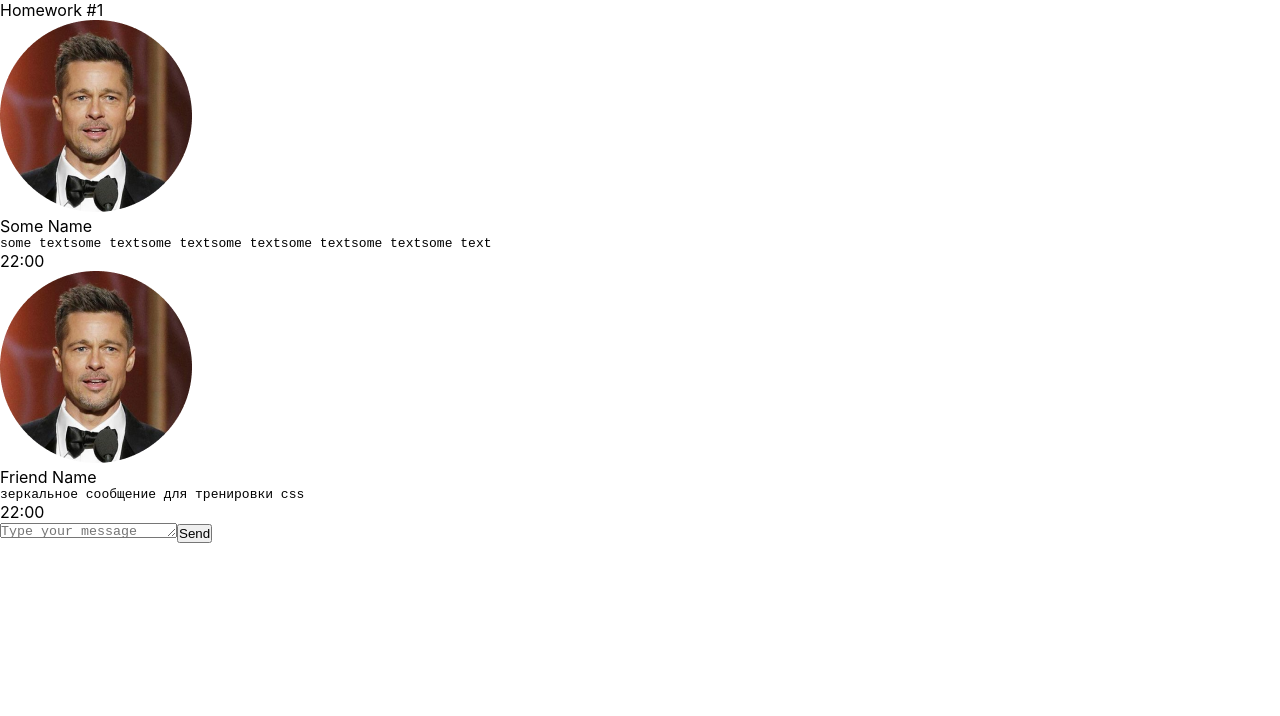
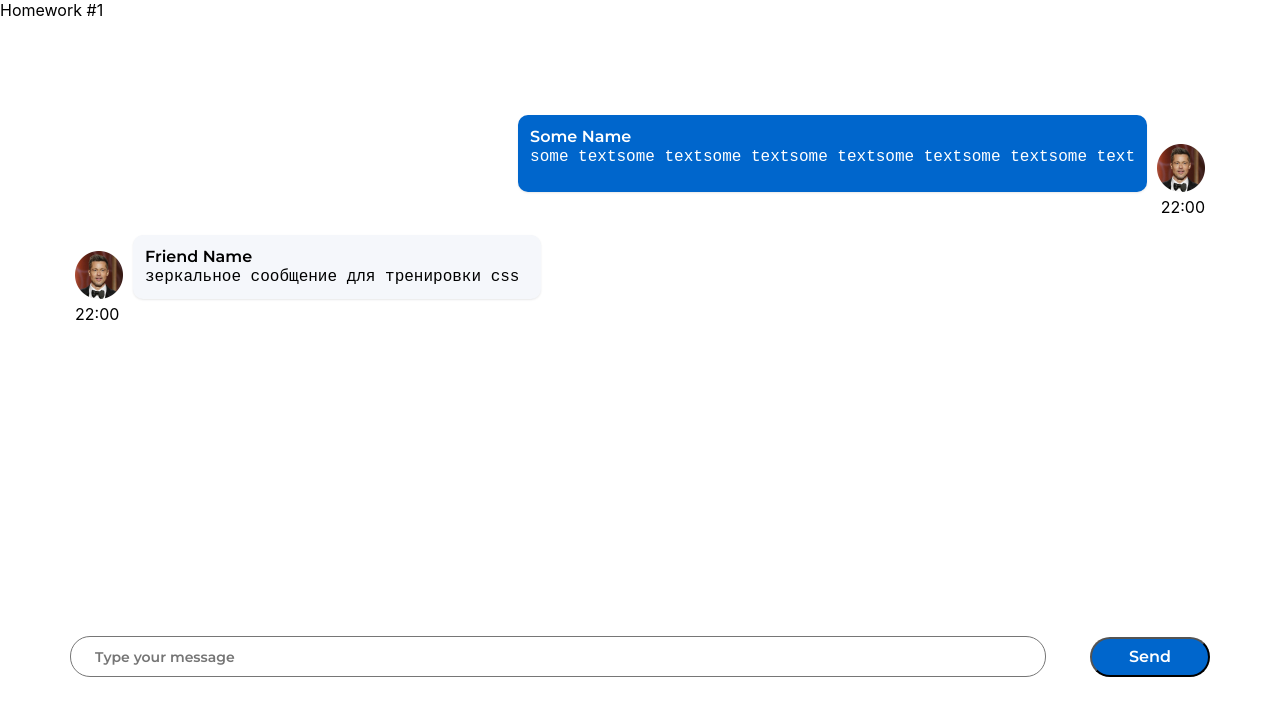
Before and after one commit to AndriiNyzhnyk1994/hws2-master, a React (Create React App) app: page / in a window 1280 px wide. Shown: the top 716 px of the page. Built offline with nearby package versions, Linux system fonts and the light colour scheme.

Commit message:
hw2.1 is done

```diff
--- a/public/index.html
+++ b/public/index.html
@@ -1,14 +1,15 @@
 <!DOCTYPE html>
 <html lang="en">
+
 <head>
   <meta charset="utf-8" />
   <link rel="icon" href="%PUBLIC_URL%/favicon.ico" />
   <meta name="viewport" content="width=device-width, initial-scale=1" />
   <meta name="theme-color" content="#000000" />
-    <meta
-      name="description"
-      content="Web site created using create-react-app"
-    />
+  <meta name="description" content="Web site created using create-react-app" />
+  <link rel="preconnect" href="https://fonts.googleapis.com">
+  <link rel="preconnect" href="https://fonts.gstatic.com" crossorigin>
+  <link href="https://fonts.googleapis.com/css2?family=Montserrat:wght@600&display=swap" rel="stylesheet">
   <link rel="apple-touch-icon" href="%PUBLIC_URL%/logo192.png" />
   <!--
       manifest.json provides metadata used when your web app is installed on a
@@ -26,6 +27,7 @@
     -->
   <title>React App</title>
 </head>
+
 <body>
   <noscript>You need to enable JavaScript to run this app.</noscript>
   <div id="root"></div>
@@ -40,4 +42,5 @@
       To create a production bundle, use `npm run build` or `yarn build`.
     -->
 </body>
+
 </html>
--- a/src/s1-main/App.module.css
+++ b/src/s1-main/App.module.css
@@ -1,11 +1,24 @@
 .App {
     --header_height: 60px;
+    display: flex;
+    justify-content: center;
 }
 
+
 .hw {
-
+    min-width: 1280px;
+    min-height: 720px;
+    color: #FFF;
+    padding: 70px;
+    display: flex;
+    flex-direction: column;
+    justify-content: space-between;
 }
 
 .hwTitle {
+    width: 165px;
+    height: 27px;
+    top: 131px;
+    left: 70px;
 
 }
--- a/src/s2-homeworks/hw01/HW1.tsx
+++ b/src/s2-homeworks/hw01/HW1.tsx
@@ -44,7 +44,7 @@ export const friendMessage0: MessageType = {
         name: 'Friend Name', // можно менять
     },
     message: {
-        text: 'зеркальное сообщение для тренировки css', // можно менять
+        text: 'зеркальное сообщение для тренировки css ', // можно менять
         time: '22:00', // можно менять
     },
 }
--- a/src/s2-homeworks/hw01/friend-message/FriendMessage.module.css
+++ b/src/s2-homeworks/hw01/friend-message/FriendMessage.module.css
@@ -1,31 +1,53 @@
 .friendMessage {
+    display: flex;
+    flex-direction: column;
+    margin: 5px;
+}
+
+.friendImageAndText {
+    display: flex;
+    justify-content: flex-start;
+    align-items: center;
+    flex-direction: row;
+}
+
+.friendImageAndText img {
+    width: 48px;
+    height: 48px;
+    margin-right: 10px;
+    align-self: flex-end;
+}
+
+.friendText {
+    min-width: 200px;
+    padding: 12px;
+    color: black;
+    background-color: #F5F7FB;
+    box-shadow: 0px 1px 2px 0px #1D21261A;
+    margin-top: 32px;
+    margin-right: 13;
+    margin-bottom: 8;
+    margin-top: 13px;
+    font-family: Montserrat;
+    font-size: 16px;
+    font-weight: 400;
+    line-height: 20px;
+    letter-spacing: 0em;
+    text-align: left;
+    border-radius: 10px;
 
 }
 
-.friendImageAndText {
-
-}
-
-.friendImageAndText img {
-
-}
-
-.friendText {
-
-}
-
-.friendText:after {
-
-}
+.friendText:after {}
 
 .friendName {
 
+    height: 20px;
 }
 
-.friendMessageText {
-
-}
+.friendMessageText {}
 
 .friendTime {
-
+    color: black;
+    margin-top: 5px;
 }
--- a/src/s2-homeworks/hw01/message-sender/MessageSender.module.css
+++ b/src/s2-homeworks/hw01/message-sender/MessageSender.module.css
@@ -1,18 +1,49 @@
 .sendForm {
+    display: flex;
+    justify-content: center;
+    align-items: center;
+}
+
+.textarea {
+    width: 976px;
+    min-height: 40px;
+    border-radius: 20px;
+    resize: none;
+    overflow: hidden;
+    overflow-y: hidden;
+    padding: 12px;
+    padding-left: 24px;
+    outline: none;
+    font-family: Montserrat;
+    font-size: 14px;
+    font-weight: 400;
+    line-height: 17px;
+    letter-spacing: 0em;
+    text-align: left;
 
 }
 
-.textarea {
-
-}
 
 .button {
-
+    width: 120px;
+    height: 40px;
+    border-radius: 20px;
+    background-color: #0066CC;
+    color: #fff;
+    cursor: pointer;
+    font-family: Montserrat;
+    font-size: 16px;
+    font-weight: 600;
+    line-height: 20px;
+    letter-spacing: 0em;
+    text-align: center;
+    margin-left: 44px;
 }
 
 .button:hover {
+    opacity: 0.9;
+}
 
+.button:active {
+    opacity: 0.5;
 }
-.button:active {
-
-}
--- a/src/s2-homeworks/hw01/message/Message.module.css
+++ b/src/s2-homeworks/hw01/message/Message.module.css
@@ -1,31 +1,55 @@
 .message {
 
+    display: flex;
+    justify-content: center;
+    align-items: flex-end;
+    flex-direction: column;
+    margin: 5px;
 }
 
 .imageAndText {
 
+    display: flex;
+    justify-content: center;
+    align-items: center;
+    flex-direction: row-reverse;
 }
 
 .imageAndText img {
+    width: 48px;
+    height: 48px;
+    margin-left: 10px;
+    align-self: flex-end;
+}
+
+.text {
+    background-color: #0066CC;
+    min-width: 200px;
+    max-width: 800px;
+    min-height: 77px;
+    padding: 12px;
+    box-shadow: 0px 1px 2px 0px #1D21261A;
+    margin-top: 32px;
+    margin-right: 13;
+    margin-bottom: 8;
+    margin-top: 13px;
+    font-family: Montserrat;
+    font-size: 16px;
+    font-weight: 400;
+    line-height: 20px;
+    letter-spacing: 0em;
+    text-align: left;
+    border-radius: 10px;
 
 }
 
-.text {
+.text:after {}
 
-}
+.name {}
 
-.text:after {
-
-}
-
-.name {
-
-}
-
-.messageText {
-
-}
+.messageText {}
 
 .time {
-
+    color: black;
+    margin-top: 5px;
 }
```
Lines whose indentation alone changed are shown as unchanged.
